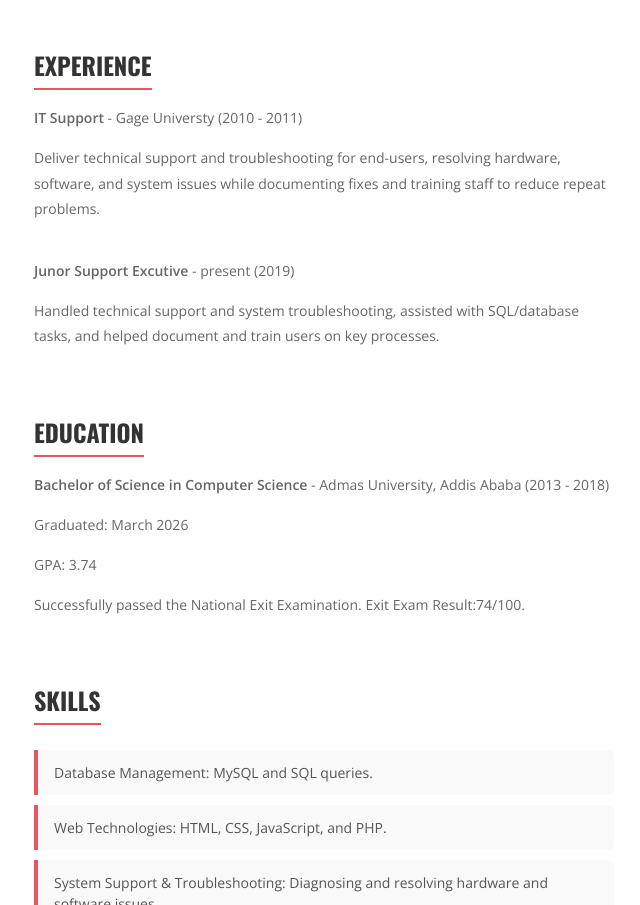
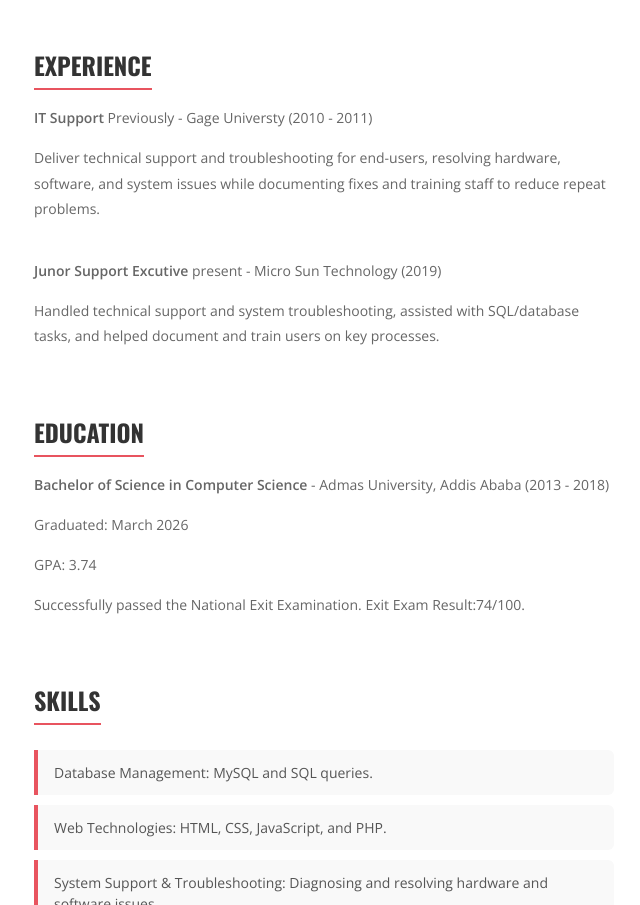
Before and after one commit to HailmichaelM/My-Portfolio, a plain HTML site: page index.html in a window 1280 px wide. Shown: the part 886-1791 px from the top of the page, without its empty margins (476-1116 px from the left). Drawn offline with nearby package versions, Linux system fonts and the light colour scheme.

Commit message:
index.html

```diff
--- a/index.html
+++ b/index.html
@@ -312,11 +312,11 @@
       <!-- EXPERIENCE SECTION -->
       <section id="experience" class="content-section">
         <h2>Experience</h2>
-        <p><strong>IT Support</strong> - Gage Universty (2010 - 2011)</p>
+        <p><strong>IT Support</strong> Previously - Gage Universty (2010 - 2011)</p>
         <p>Deliver technical support and troubleshooting for end-users, resolving hardware, software, and system issues
 			while documenting fixes and training staff to reduce repeat problems.</p>
         <br>
-        <p><strong>Junor Support Excutive</strong> - present (2019)</p>
+        <p><strong>Junor Support Excutive</strong> present - Micro Sun Technology (2019)</p>
         <p>Handled technical support and system troubleshooting, assisted with SQL/database tasks, and helped document and train users on key processes.</p>
       </section>
 
```
